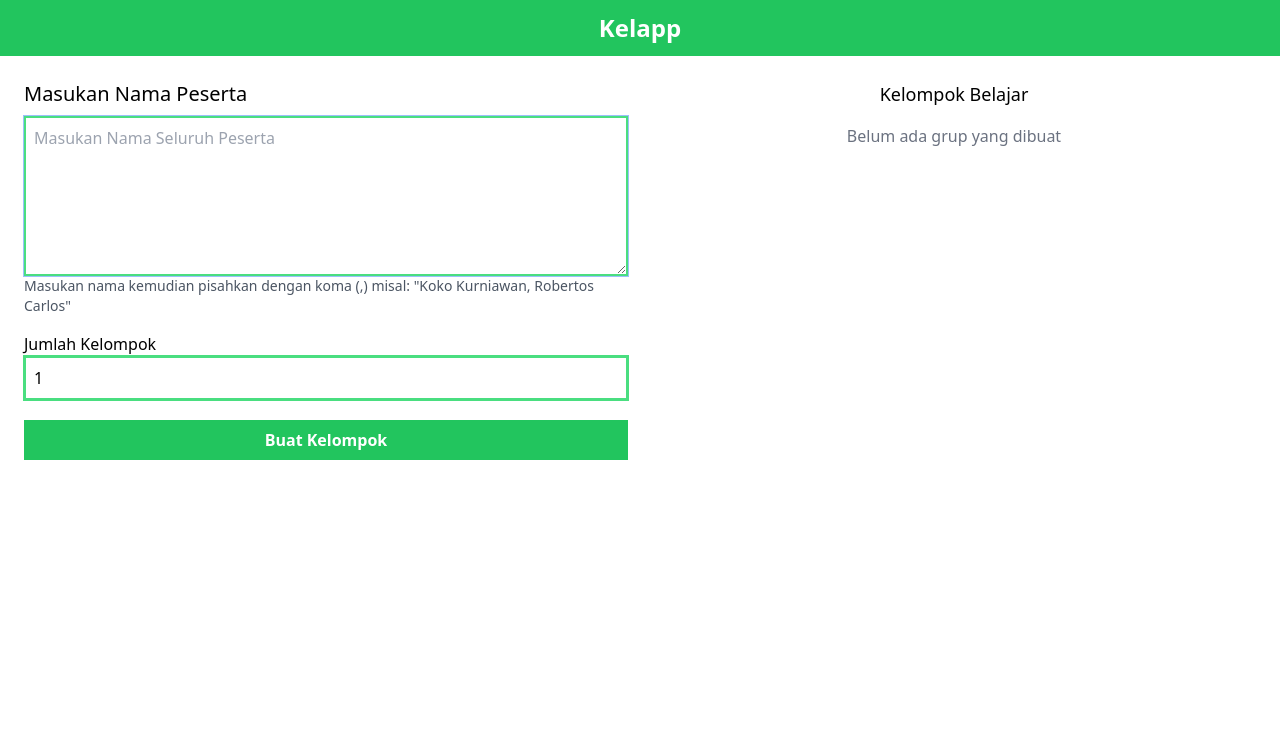
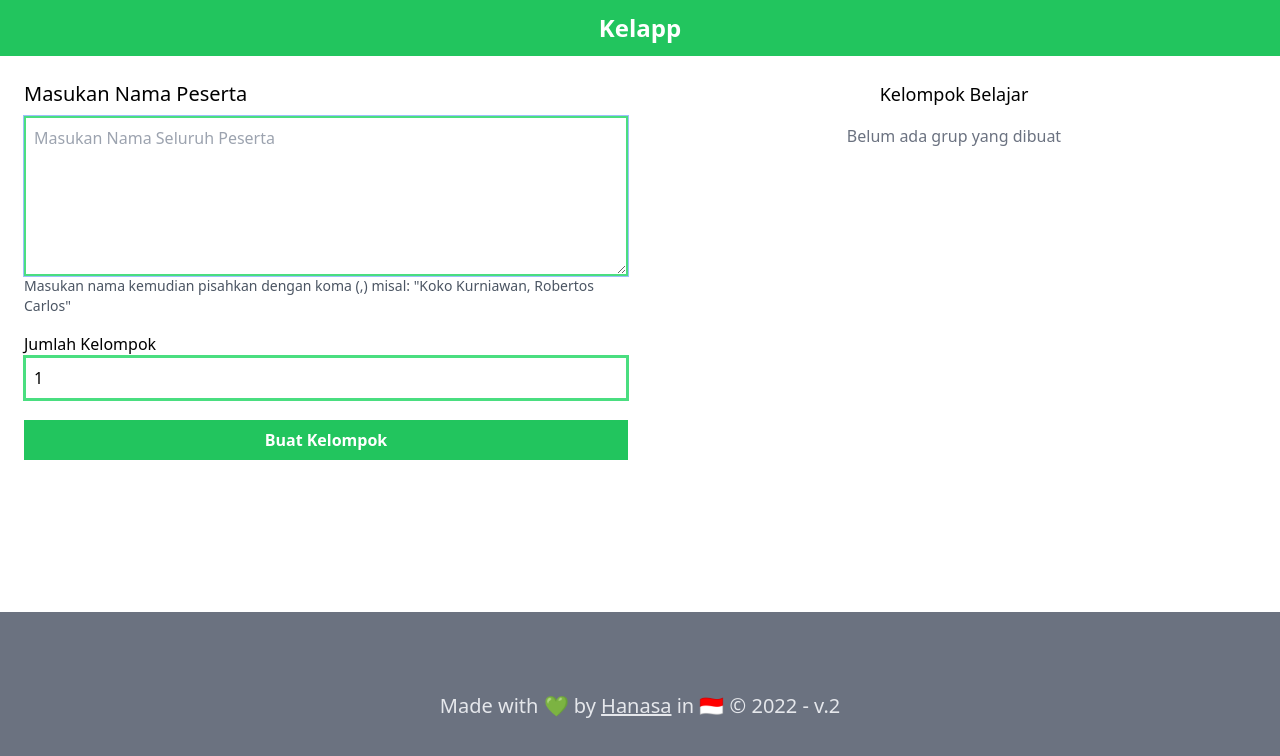
Before and after one commit to nnivxix/kelapp, a Vue app: page / in a window 1280 px wide. Shown: the top 756 px of the page. Built offline with nearby package versions, Linux system fonts and the light colour scheme.

Commit message:
feat: footer component

```diff
--- a/src/App.vue
+++ b/src/App.vue
@@ -1,13 +1,15 @@
 <template>
-  <Navbar></Navbar>
+  <Navbar />
   <div class="flex flex-col md:flex-row mx-6">
     <Form />
-    <Result></Result>
+    <Result />
   </div>
+  <Footer />
 </template>
 
 <script setup lang="ts">
 import Form from "@/components/Form.vue";
 import Result from "./components/Result.vue";
 import Navbar from "./components/Navbar.vue";
+import Footer from "./components/Footer.vue";
 </script>
--- a/src/components/Footer.vue
+++ b/src/components/Footer.vue
@@ -1,21 +1,12 @@
 <template>
-	<c-flex :fontSize="['0.8em','1.1em']" marginTop="3em" marginBottom="3em" color="gray.500" justifyContent="center">
-		<c-text>Made with 💚 by <a target="_blank" href="https://twitter.com/nnivxix">Hanasa</a> in 🇮🇩 &#169; 2021</c-text>
-	</c-flex>
+  <footer
+    class="text-xl absolute bottom-0 w-full mt-12 p-20 bg-gray-500 flex justify-center">
+    <p class="text-gray-200">
+      Made with 💚 by
+      <a target="_blank" class="underline" href="https://twitter.com/nnivxix"
+        >Hanasa</a
+      >
+      in 🇮🇩 &#169; 2022 - v.2
+    </p>
+  </footer>
 </template>
-
-
-<script>
-import { CFlex, CText,  } from "@chakra-ui/vue";
-export default{
-	name: 'Footer',
-	components: {CFlex, CText, }
-};
-</script>
-
-
-<style scoped>
-	a{
-		text-decoration: underline;
-	}
-</style>
--- a/src/store/index.js
+++ /dev/null
@@ -1,30 +0,0 @@
-import Vue from 'vue'
-import Vuex from 'vuex'
-
-Vue.use(Vuex)
-
-export default new Vuex.Store({
-	state:{
-		students:'',
-		groups: []
-	},
-	getters:{
-		createArray(state){
-			let tobeArr = state.students.split(',')
-			for (let i = tobeArr.length - 1; i > 0; i--) {
-				const j = Math.floor(Math.random() * (i + 1));
-				[tobeArr[i], tobeArr[j]] = [tobeArr[j], tobeArr[i]];
-			}
-			//tobeArr.unshift(state.groups)
-			return tobeArr
-		},
-	},
-	mutations:{
-		updateStudent(state, newVal){
-			state.students = newVal
-		},
-	},
-	actions:{
-
-	}
-})
```
